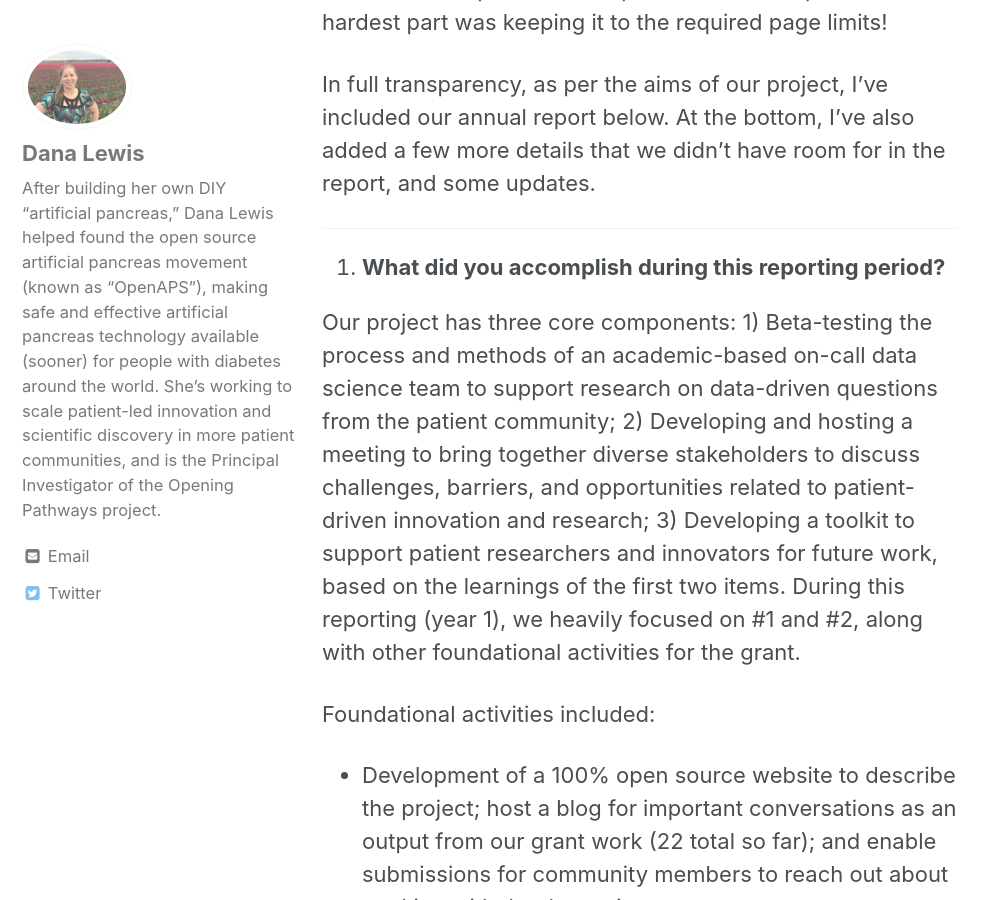
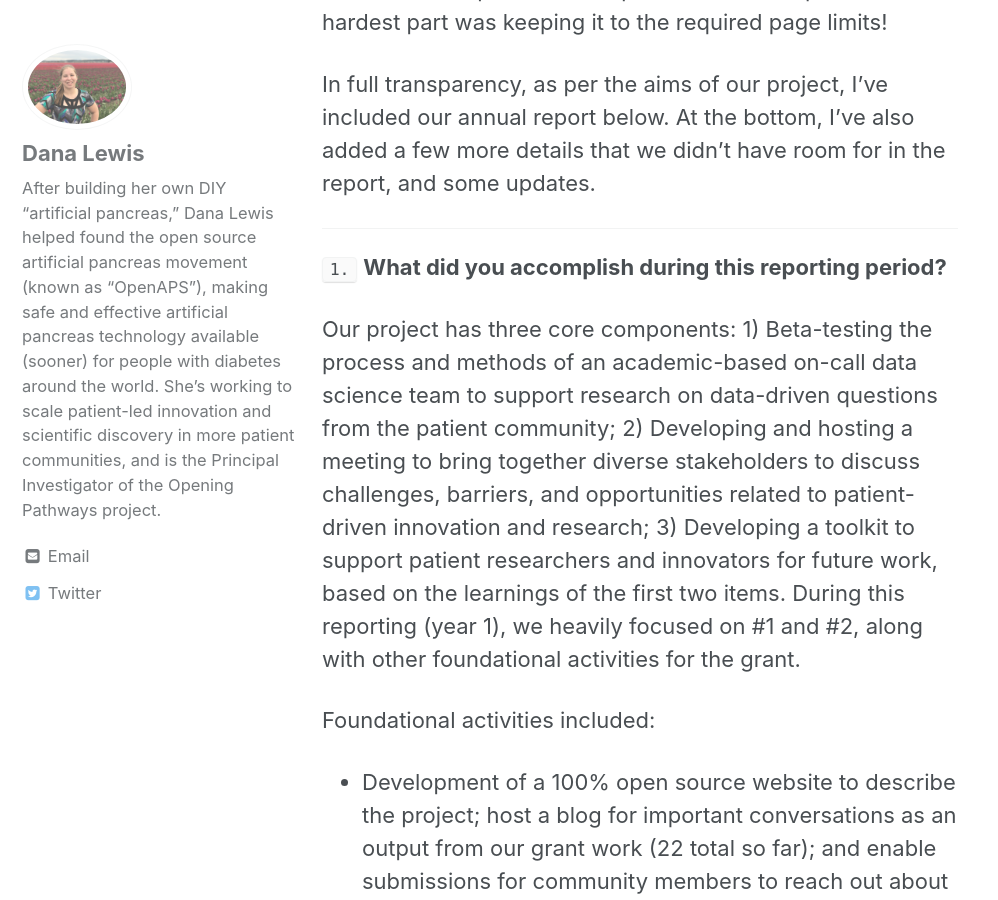
Before and after one commit to opening-pathways/website, a Jekyll site: the page built from _posts/2019-01-18-annual-report.md, in a window 1280 px wide and 900 px high, scrolled down 609 px. Shown: the whole window, without its empty margins (0-998 px from the left). Built offline with Jekyll 4.4.1, drawn with Linux system fonts in a browser that asks for light colours.

Commit message:
Formatting for numerical questions list

```diff
--- a/_posts/2019-01-18-annual-report.md
+++ b/_posts/2019-01-18-annual-report.md
@@ -16,7 +16,7 @@ In full transparency, as per the aims of our project, I’ve included our annual
 
 ---
 
-1. **What did you accomplish during this reporting period?**
+`1.` **What did you accomplish during this reporting period?**
 
 Our project has three core components: 1) Beta-testing the process and methods of an academic-based on-call data science team to support research on data-driven questions from the patient community; 2) Developing and hosting a meeting to bring together diverse stakeholders to discuss challenges, barriers, and opportunities related to patient-driven innovation and research; 3) Developing a toolkit to support patient researchers and innovators for future work, based on the learnings of the first two items. During this reporting (year 1), we heavily focused on #1 and #2, along with other foundational activities for the grant.
 
@@ -38,31 +38,31 @@ Foundational activities included:
 * We worked toward equitable participation by a) ensuring invitations went to diverse participants; b) starting the day with a role-switching activity where traditional and non-traditional participants were (at first) unknowingly provided a ‘economy’ and ‘first class’ experience for entering the meeting; and c) organizing our research team’s roles to ensure that all participant voices would be heard without influence from our biases or strong perspectives on discussion topics.
 * This meeting was extremely successful: our team felt like we achieved equitable participation where all voices were heard and able to participate in the discussion, and we received feedback from participants that in two cases, it was the best-designed and -organized meeting that they had ever participated in. Additionally, we have seen the ripple effect of our conscious meeting design influencing future work, including one of the co-PI’s continued reflection about the importance of bearing witness, and the impact of power dynamics on work in healthcare.
 
-2. **Do you have any stories that capture the impact of this project?**
+`2.` **Do you have any stories that capture the impact of this project?**
 
 There are two elements that articulate the impact of this project. One is the influence it has had on our co-PI, Eric Hekler. His two pivotal blog posts, “bearing witness” and “honoring agency”, are included as an appendix.
 
 The second is an indirect, but related impact of this project. One of our goals inside this grant was to document the meta-processes and decisions related to this grant, particularly because it is the first patient-funded grant that we know of by RWJF. Related to the success of this grant, we have heard that another patient researcher will likely be funded by RWJF. This is a breakthrough of funding directly toward research that needs to be - and thanks to RWJF, is being - prioritized directly by patients, and is a huge step forward. This patient researcher has also given us positive feedback about the meta-documentation and blog posts about this grant’s work and it’s assistance in paving the way for their work to take place.
 
-3. **What, if any, proposed activities were not completed and why, and what are your plans for completing them?**
+`3.` **What, if any, proposed activities were not completed and why, and what are your plans for completing them?**
 
 The implementation of the grant, including paperwork and establishing relationships between the PI and the financial organization (ASU) took more time & distracted from implementing the grant work as quickly as expected. Therefore, the third item of focus (the toolkit), is just being initiated rather than being drafted at this point in time. This work is commencing currently.
 
-4. **Did RWJF assist or hinder you in any way during this period?**
+`4.` **Did RWJF assist or hinder you in any way during this period?**
 
 Our grant officer, Paul Tarini, has been an incredible resource during our work. He was helpful and clear about expectations during the grant application process as well as throughout the grant. Our monthly grant calls have been impactful in helping us assess progress, evaluate pivots/opportunities to take advantage of, and in finding linkages to other individuals and bodies of relevant work.
 
 The old grantee resources (publicly accessible via rwjf.org) are hard to follow - however, the new templates and instructions (such as the template you can download for annual reporting) on the grantee resource hub are very helpful - I found those after commencing our annual reporting process.
 
-5. **For this project, has your organization received funding from other foundations, corporations, or government bodies?**
+`5.` **For this project, has your organization received funding from other foundations, corporations, or government bodies?**
 
 Neither I (Dana Lewis, the PI) or the direct ASU team has received other funding for this work. However, an interested postdoctoral researcher, Dr. Anarina Murillo, received a $5,000 stipend from the Sloan Scholars Mentoring Network of the Social Science Research Council and Alfred P. Sloan Foundation to contribute to our work during summer 2018. Her ability to participate in this research and add unique, independently analysis above and beyond the original grant probably increased the competitiveness of her application.
 
-6. **Is there anything else you want to tell RWJF?**
+`6.` **Is there anything else you want to tell RWJF?**
 
 This grant is unique because a patient, or a non-PhD/non-traditional researcher, is the PI and leading the work, and has established a relationship as a subcontractor with an academic organization (ASU) to carry out the work. This is one successful method for initiating a patient-funded project. However, I would encourage RWJF to consider and explore alternative methods for providing funding and/or resources for patient-funded work. While different organizational relationships might be explored (such as an institution hiring a patient as a faculty appointment, selecting a fiscal hub to be the financial grantee, etc.), RWJF should also consider providing resources similar to that of brand-new PI’s, because patient-PI’s may still not have access to the traditional built-up support mechanisms of institutions, and may benefit from resources such as an assistant or project manager familiar with grant processes who can help navigate the bureaucratic/paperwork requirements of doing the grant work.
 
-7. **What were the main products of the reporting period?**
+`7.` **What were the main products of the reporting period?**
 Our main product has been our website and blog: OpeningPathways.org. It has been submitted as a product. We also created a poster for the American Diabetes Association Scientific Sessions conference in June 2018, which was also submitted as a product.
 
 ---
```
